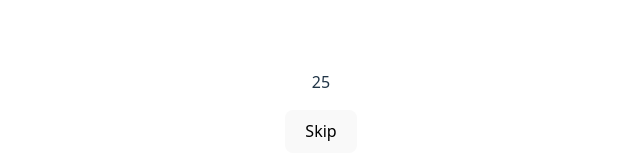
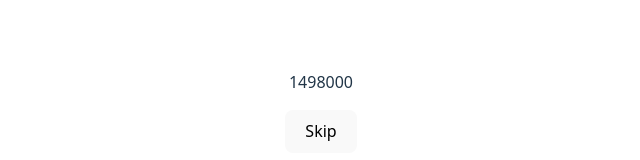
Before and after one commit to Tomasz-Karg/pomodoro-react, a React (Vite) app: page / in a window 1280 px wide. Both pictures are taken after a click on the button "Start". Shown: the part 259-419 px from the top of the page, without its empty margins (319-959 px from the left). Built offline with nearby package versions, Linux system fonts and the light colour scheme.

Commit message:
Used MODE Objects to refer to the different states of the App and added coments. Also started the Timer component which now needs formating.

```diff
--- a/src/components/CountDownTimer.jsx
+++ /dev/null
@@ -1,7 +0,0 @@
-export function CountDownTimer( {durationMinutes} ){
-  return(
-    <div>
-      {durationMinutes}
-    </div>
-  );
-}
--- /dev/null
+++ b/src/components/Timer.jsx
@@ -0,0 +1,27 @@
+import { useState, useEffect} from 'react';
+
+export function Timer( {durationMinutes} ){
+
+
+  const [time, setTime] = useState(parseInt(durationMinutes) * 60 * 1000);
+
+  useEffect( () => {
+
+    if (time < 0) return;
+
+    const timeoutId = setTimeout( () => {
+      setTime(time => time-1000)
+    }, 1000);
+
+    return () => clearTimeout(timeoutId);
+  }, [time]);
+
+
+
+
+  return(
+    <div>
+      {time}
+    </div>
+  );
+}
--- a/src/pages/HomePage.jsx
+++ b/src/pages/HomePage.jsx
@@ -1,6 +1,7 @@
 import { useState } from 'react'
-import { CountDownTimer } from '../components/CountDownTimer';
+import { Timer } from '../components/Timer';
 
+ // 6 Modes: IDLE, WORKING, WORK_ENDED, PAUSING, PAUSE_ENDED and FINISHED
 
   const MODE = Object.freeze({
   IDLE: "idle",
@@ -11,19 +12,16 @@ const MODE = Object.freeze({
   FINISHED: "finished"
 })
 
-
 export function HomePage() {
 
-  // 6 Modes: idle, working, workEnded, pausing, pauseEnded and finished
   const [mode, setMode] = useState(MODE.IDLE);
-
-//Add comments, use constMode insted of just strings
-//add timer
 
   return (
     <div>
 
+      {/* IDLE -> WORKING */}
       {mode === MODE.IDLE && (
+        <>
           <button className="button"
             onClick={() => {
               setMode(MODE.WORKING);
@@ -31,23 +29,28 @@ export function HomePage() {
           }
           >
             Start
-        </button>)}
+          </button>
+        </>
+      )}
 
-      {mode === 'working' && (
+
+      {/* WORKING -> WORK_ENDED
+          WORKING -> FINISHED */}
+      {mode === MODE.WORKING && (
         <div>
           <div>
-            <CountDownTimer durationMinutes={25}/>
+            <Timer durationMinutes={25}/>
           </div>
           <div>
             <button className="button"
-              onClick={() => { setMode('confirmPause') }}
+              onClick={() => { setMode(MODE.WORK_ENDED) }}
             >
               Skip
             </button>
           </div>
           <div>
             <button className="button"
-              onClick={() => { setMode('finished') }}
+              onClick={() => { setMode(MODE.FINISHED) }}
             >
               Pomodoro finished
             </button>
@@ -55,21 +58,24 @@ export function HomePage() {
         </div>
       )}
 
-      {mode === 'confirmPause' && (
+
+      {/* WORK_ENDED -> PAUSING */}
+      {mode === MODE.WORK_ENDED && (
         <button className="button"
-          onClick={() => { setMode('pausing') }}
+          onClick={() => { setMode(MODE.PAUSING) }}
         >
           Ready for your Pause?
         </button>)}
 
-      {mode === 'pausing' && (
+      {/* PAUSING -> PAUSE_ENDED */}
+      {mode === MODE.PAUSING && (
         <>
           <div>
-            <CountDownTimer durationMinutes={5}/>
+            <Timer durationMinutes={5}/>
           </div>
           <div>
             <button className="button"
-              onClick={() => { setMode('confirmWorking') }}
+              onClick={() => { setMode(MODE.PAUSE_ENDED) }}
             >
               Skip
             </button>
@@ -77,13 +83,15 @@ export function HomePage() {
         </>
       )}
 
-      {mode === 'confirmWorking' && (
+      {/* PAUSE_ENDED -> WORKING */}
+      {mode === MODE.PAUSE_ENDED && (
         <button className="button"
-          onClick={() => { setMode('working') }}
+          onClick={() => { setMode(MODE.WORKING) }}
         >
           Ready to continiue?
         </button>)}
 
+      {/* FINISHED -> IDLE */}
       {mode === 'finished' && (
 
 
@@ -93,7 +101,7 @@ export function HomePage() {
           </div>
           <div>
             <button className="button"
-              onClick={() => { setMode('idle') }}
+              onClick={() => { setMode(MODE.IDLE) }}
             >
               Return
             </button>
```
Lines whose indentation alone changed are shown as unchanged.
